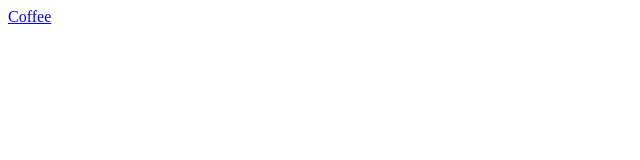
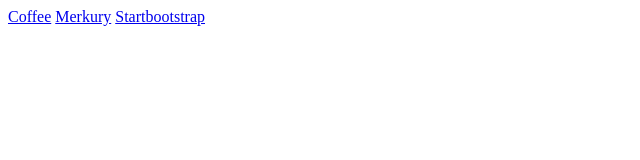
Before and after one commit to soupInnerHTML/soupinnerHTML.github.io, a plain HTML site: page index.html in a window 1280 px wide. Shown: the whole page, without its empty margins (0-640 px from the left). Drawn offline with Linux system fonts and the light colour scheme.

Commit message:
Update index.html

```diff
--- a/index.html
+++ b/index.html
@@ -1 +1,3 @@
 <a href="https://soupinnerhtml.github.io/coffee/">Coffee</a>
+<a href="https://soupinnerhtml.github.io/merkury/">Merkury</a>
+<a href="https://soupinnerhtml.github.io/startbootstrap-creative-gh-pages/">Startbootstrap</a>
```
